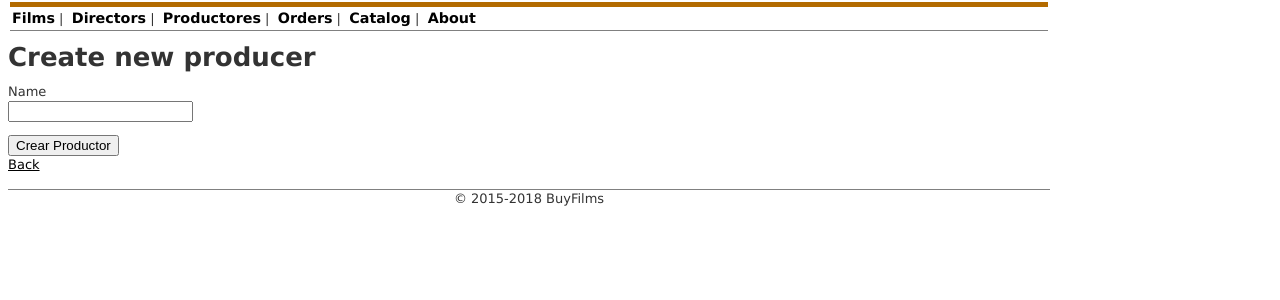
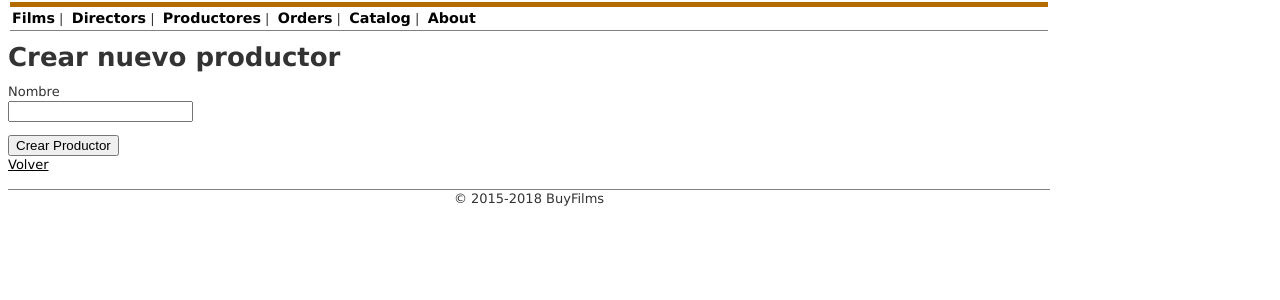
Before and after one commit to patriciouca/eshop2, a Rails app: page /admin/producer/new in a window 1280 px wide. Shown: the part 62-362 px from the top of the page. Run offline with Rails 7, Linux system fonts and the light colour scheme; style sheets or scripts are compiled from the project's sources; some libraries are stand-ins or nearby versions.

Commit message:
Add files via upload

```diff
--- a/app/controllers/admin/producer_controller.rb
+++ b/app/controllers/admin/producer_controller.rb
@@ -1,13 +1,13 @@
 class Admin::ProducerController < ApplicationController
   def new
     @producer = Producer.new
-    @page_title = 'Create new producer'
+    @page_title = 'Crear nuevo productor'
   end
 
   def create
     @producer = Producer.new(producer_params)
     if @producer.save
-      flash[:notice] = "Producer #{@producer.name} was succesfully created."
+      flash[:notice] = "El productor #{@producer.name} ha sido actualizado con éxito."
       redirect_to :action => 'index'
     else
       @page_title = 'Crear nuevo productor'
@@ -17,16 +17,16 @@ class Admin::ProducerController < ApplicationController
 
   def edit
     @producer = Producer.find(params[:id])
-    @page_title = 'Editar productoras'
+    @page_title = 'Editar productor'
   end
 
   def update
     @producer = Producer.find(params[:id])
     if @producer.update_attributes(producer_params)
-       flash[:notice] = "Producer #{@producer.name} was succesfully updated."
+       flash[:notice] = "El productor #{@producer.name} ha sido actualizado con exito."
        redirect_to :action => 'show', :id => @producer
     else
-       @page_title = 'Editar productor'
+       @page_title = 'Editar Productor'
        render :action => 'edit'
     end
   end
@@ -34,7 +34,7 @@ class Admin::ProducerController < ApplicationController
   def destroy
     @producer = Producer.find(params[:id])
     @producer.destroy
-    flash[:notice] = "Succesfully deleted producer #{@producer.name}."
+    flash[:notice] = "Productor eliminado con exito #{@producer.name}."
     redirect_to :action => 'index'
   end
 
@@ -45,7 +45,7 @@ class Admin::ProducerController < ApplicationController
 
   def index
     @producers = Producer.all
-    @page_title = 'Listar productoras'
+    @page_title = 'Lista Productores'
   end
 
   private
--- a/app/views/admin/producer/_form.html.erb
+++ b/app/views/admin/producer/_form.html.erb
@@ -10,6 +10,6 @@
 <% end %>
 
 <div class="field">
-  <p><label for="producer_name">Name</label><br/>
+  <p><label for="producer_name">Nombre</label><br/>
   <%= text_field 'producer', 'name' %></p>
 </div>
--- a/app/views/admin/producer/_producer.html.erb
+++ b/app/views/admin/producer/_producer.html.erb
@@ -3,6 +3,6 @@
   <td><%= link_to 'Editar', :action => 'edit', :id => producer %></td>
   <td>
     <%= button_to 'Borrar', { :action => 'destroy', :id => producer },
-        data: { confirm: "Are you sure you want to delete producer #{producer.name}?" } %>
+        data: { confirm: "Seguro que desea borrar el siguiente productor #{producer.name}?" } %>
   </td>
 </tr>
--- a/app/views/admin/producer/edit.html.erb
+++ b/app/views/admin/producer/edit.html.erb
@@ -3,5 +3,5 @@
   <%= submit_tag 'Actualizar Productor' %>
 <% end %>
 
-<%= link_to 'Show', :action => 'show', :id => @producer %> |
-<%= link_to 'Back', :action => 'index' %>
+<%= link_to 'Ver', :action => 'show', :id => @producer %> |
+<%= link_to 'Volver', :action => 'index' %>
--- a/app/views/admin/producer/new.html.erb
+++ b/app/views/admin/producer/new.html.erb
@@ -3,4 +3,4 @@
   <%= submit_tag 'Crear Productor' %>
 <% end %>
 
-<%= link_to 'Back', :action => 'index' %>
+<%= link_to 'Volver', :action => 'index' %>
```
Also changed, not shown: test/controllers/admin/producer_controller_test.rb (+2 -6 lines).
